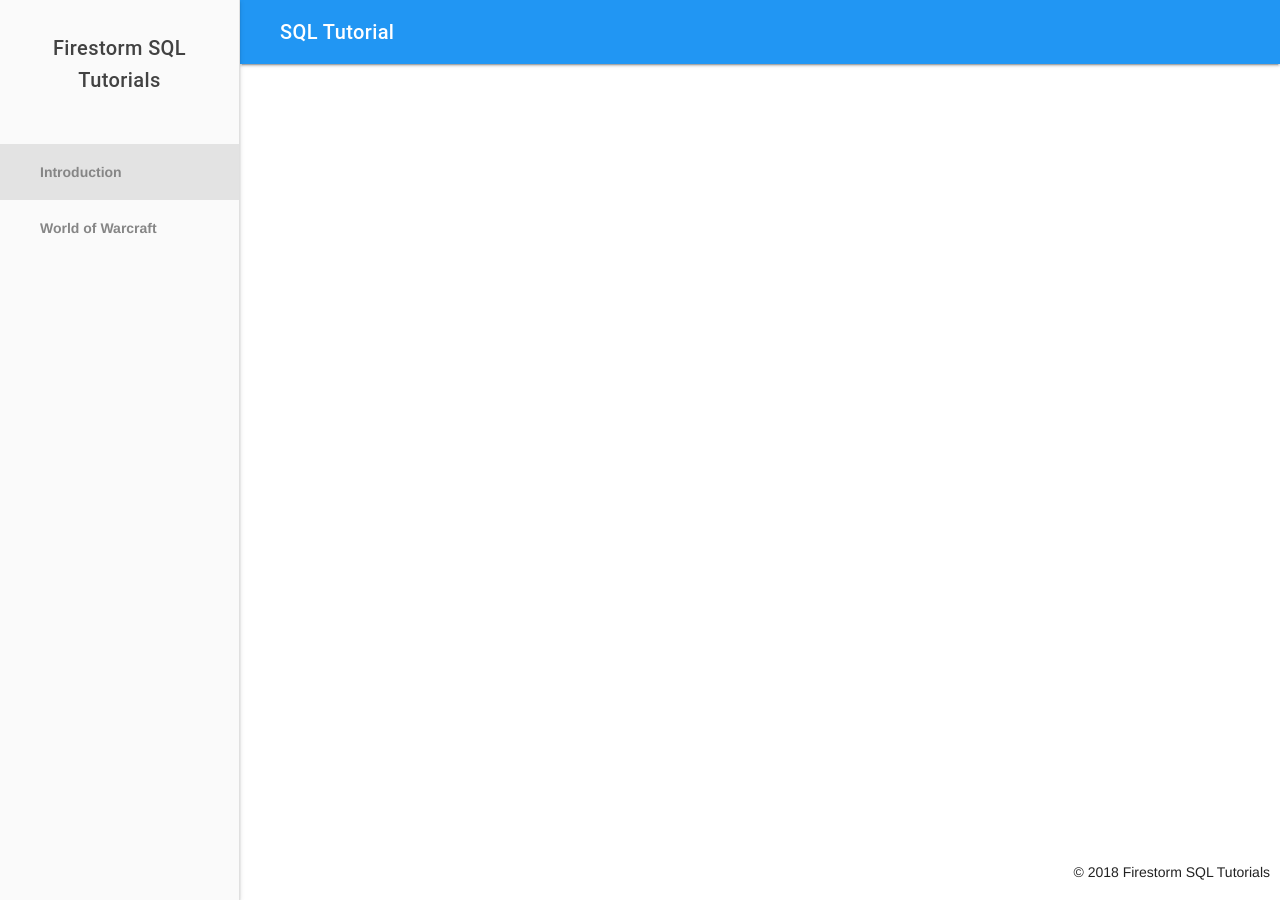
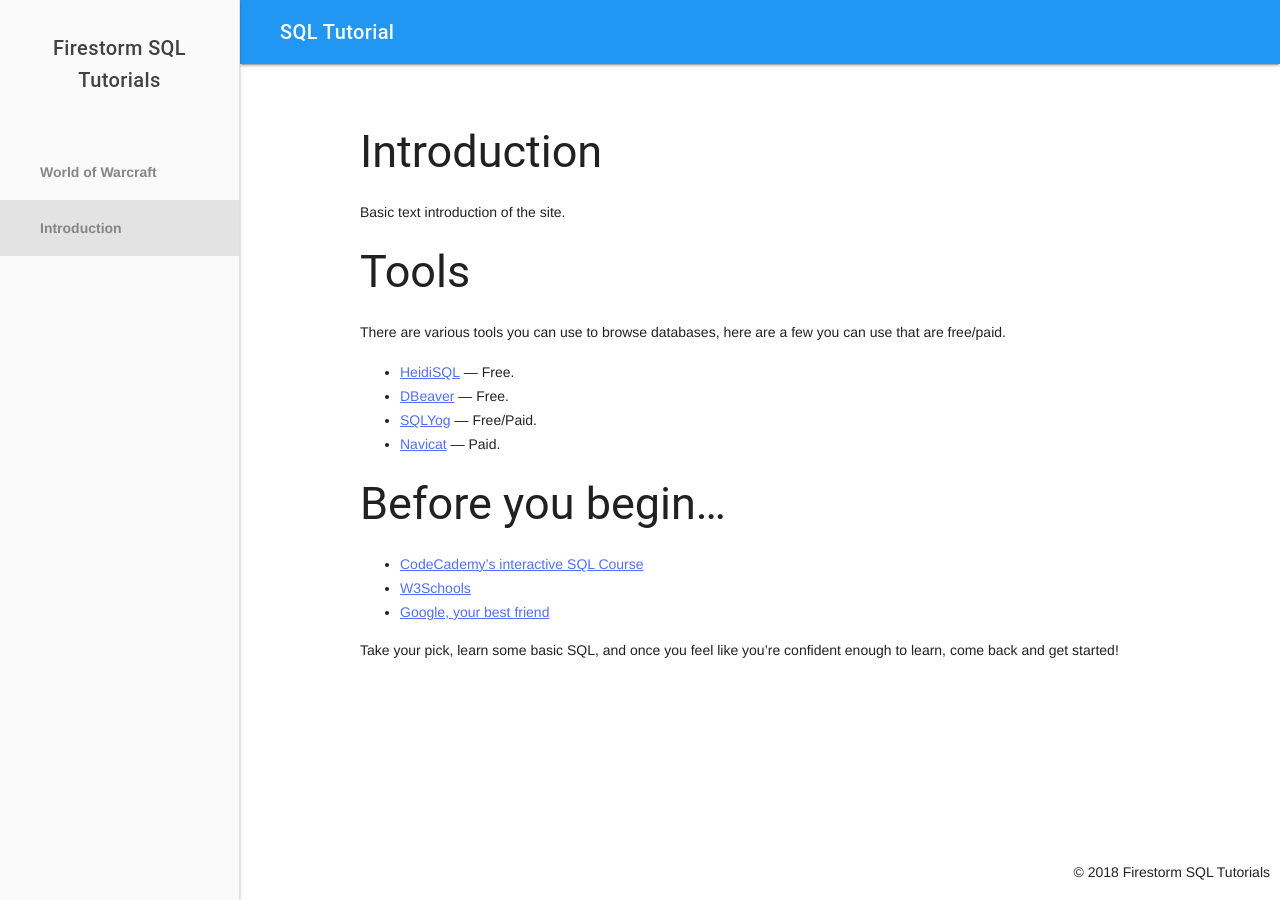
Before and after one commit to MehdiAria/MehdiAria.github.io, a Jekyll site: the page built from introduction.markdown, in a window 1280 px wide. Built offline with Jekyll 4.4.1, drawn with Linux system fonts in a browser that asks for light colours; our own code applies the rules of GitHub Pages for plain Markdown files.

Commit message:
Update introduction.markdown

```diff
--- a/introduction.markdown
+++ b/introduction.markdown
@@ -1,4 +1,27 @@
 ---
 title: Introduction
-date: 2018-01-15 21:45:00 Z
+date: 2018-01-14 03:51:00 Z
+position: 0
+order: 1
 ---
+
+## Introduction
+
+Basic text introduction of the site.
+
+## Tools
+
+There are various tools you can use to browse databases, here are a few you can use that are free/paid.
+
+* [HeidiSQL](https://www.heidisql.com/) — Free.
+* [DBeaver](https://dbeaver.jkiss.org/) — Free.
+* [SQLYog](https://github.com/webyog/sqlyog-community/wiki/Downloads) — Free/Paid.
+* [Navicat](https://www.navicat.com/en/) — Paid.
+
+## Before you begin...
+
+* [CodeCademy's interactive SQL Course](https://www.codecademy.com/learn/learn-sql)
+* [W3Schools](https://www.w3schools.com/sql/)
+* [Google, your best friend](https://google.com)
+
+Take your pick, learn some basic SQL, and once you feel like you're confident enough to learn, come back and get started!
```
